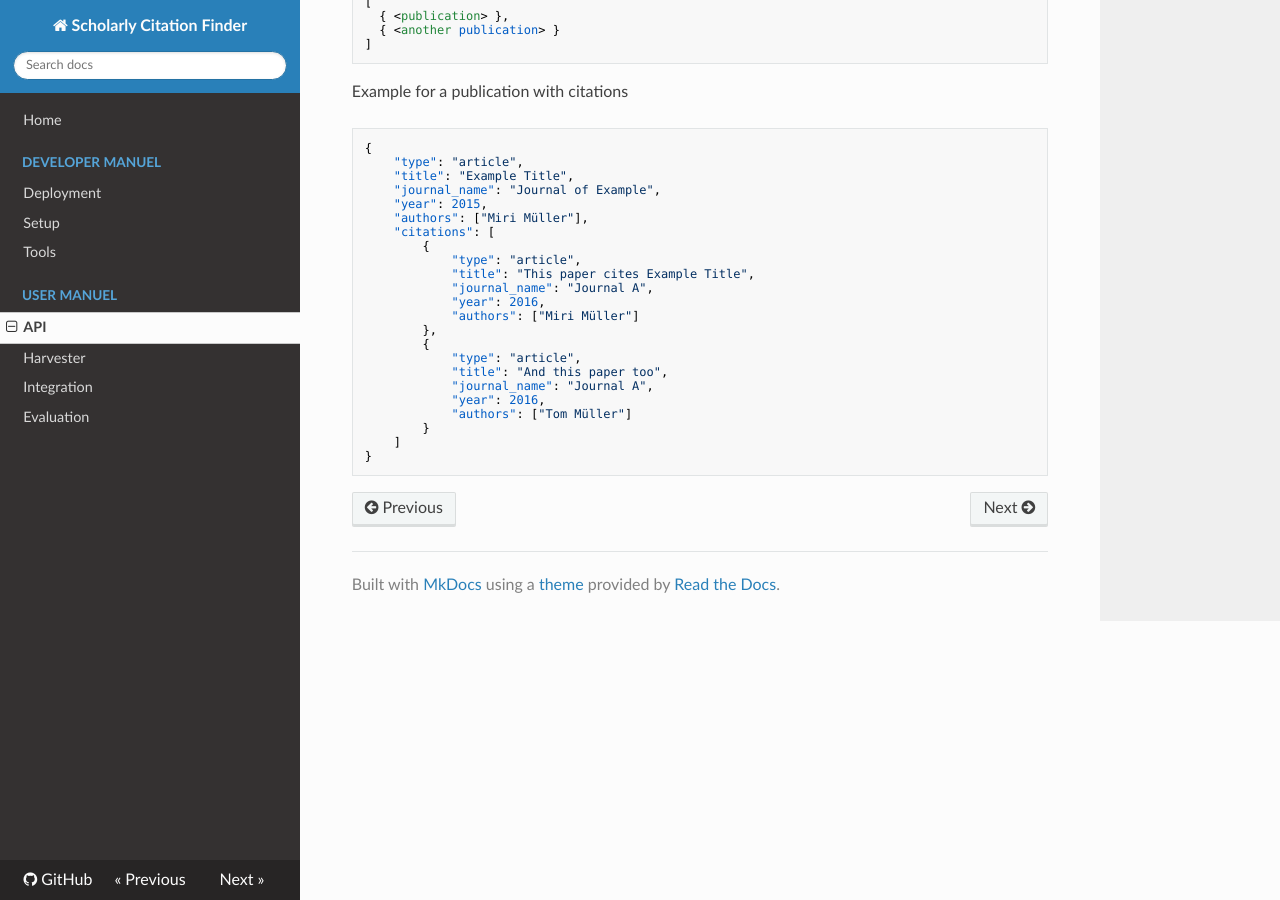
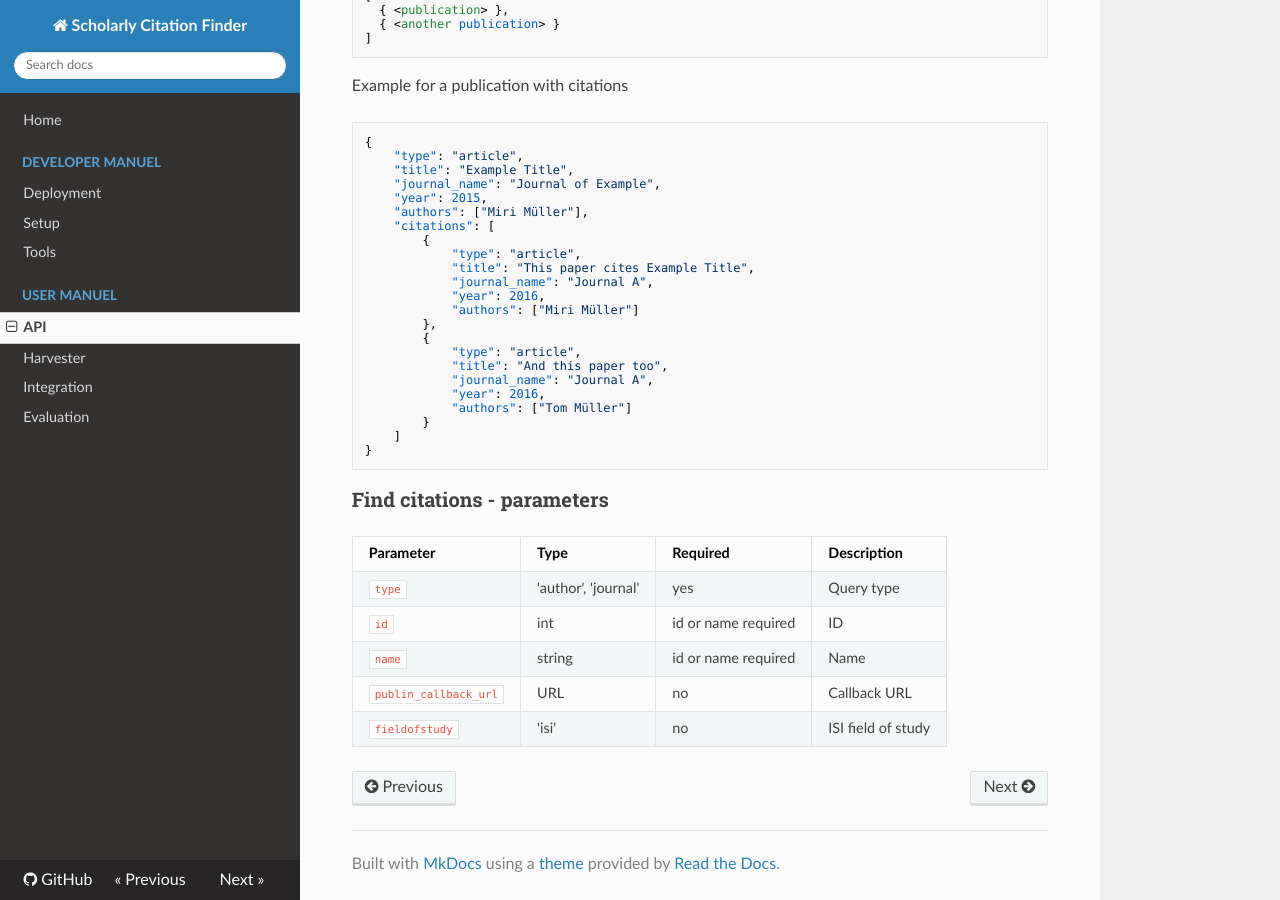
Before and after one commit to citationfinder/scholarly_citation_finder, an MkDocs documentation site: the page built from docs/api.md, in a window 1280 px wide and 900 px high, scrolled down 700 px. Built offline with MkDocs 1.6.1, drawn with Linux system fonts in a browser that asks for light colours; nearby versions of some CDN libraries; old or Windows-style settings are respelled for this version of MkDocs.

Commit message:
update doc

````diff
--- a/docs/api.md
+++ b/docs/api.md
@@ -1,6 +1,6 @@
 <h1>API</h1>
 
-## SCF-JSON format
+### SCF-JSON format
 
 SCF exports publications and it's citing publication in the so called SCF-JSON format.
 
@@ -62,3 +62,13 @@ Example for a publication with citations
     ]
 }
 ```
+
+### Find citations - parameters
+
+|Parameter|Type|Required|Description|
+|---------|----|--------|-----------|
+|`type`|'author', 'journal'|yes|Query type|
+|`id`|int|id or name required|ID|
+|`name`|string|id or name required|Name|
+|`publin_callback_url`|URL|no|Callback URL|
+|`fieldofstudy`|'isi'|no|ISI field of study|
````
Also changed, not shown: docs/integration.md (+2 -2 lines).
